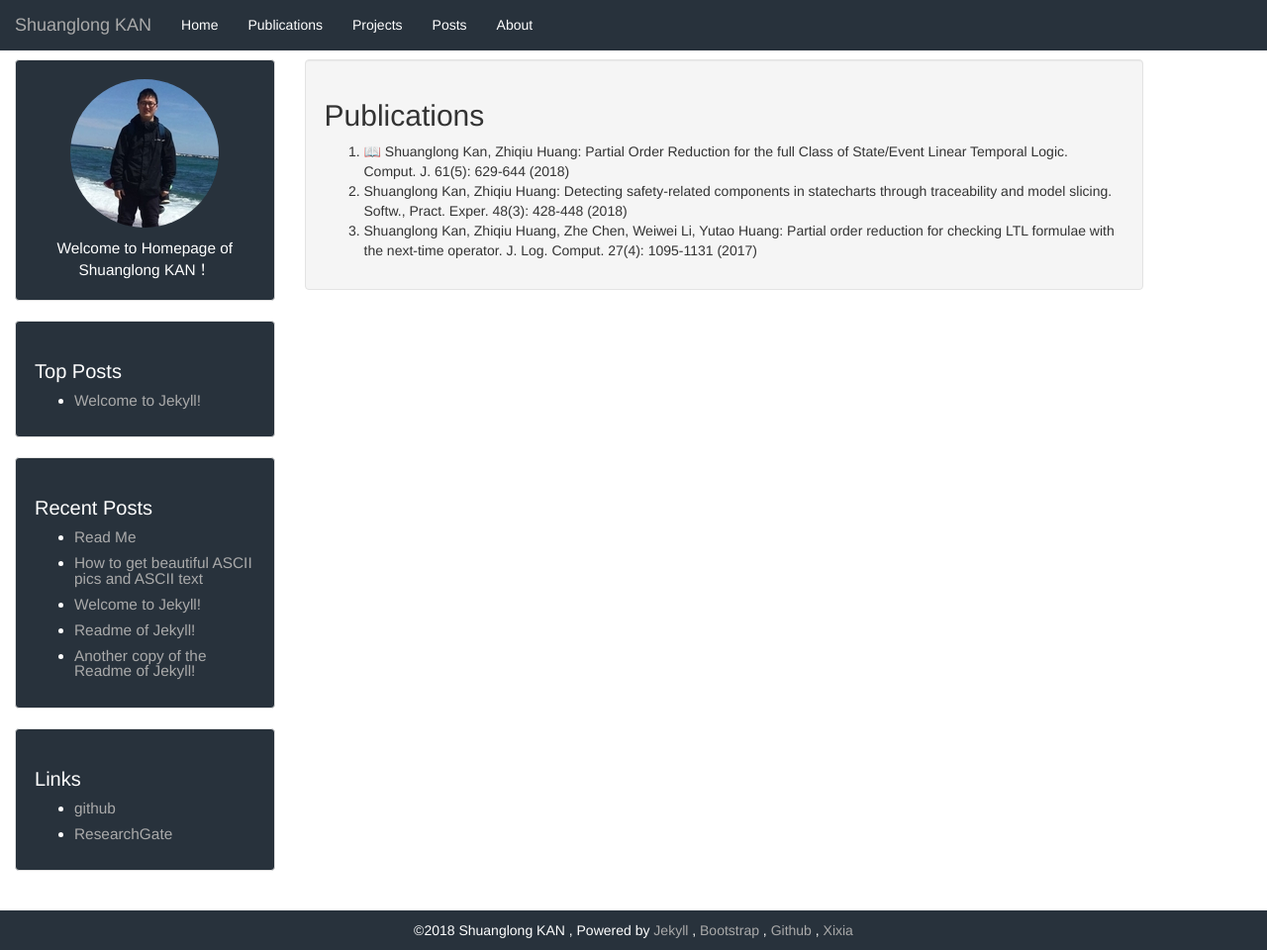
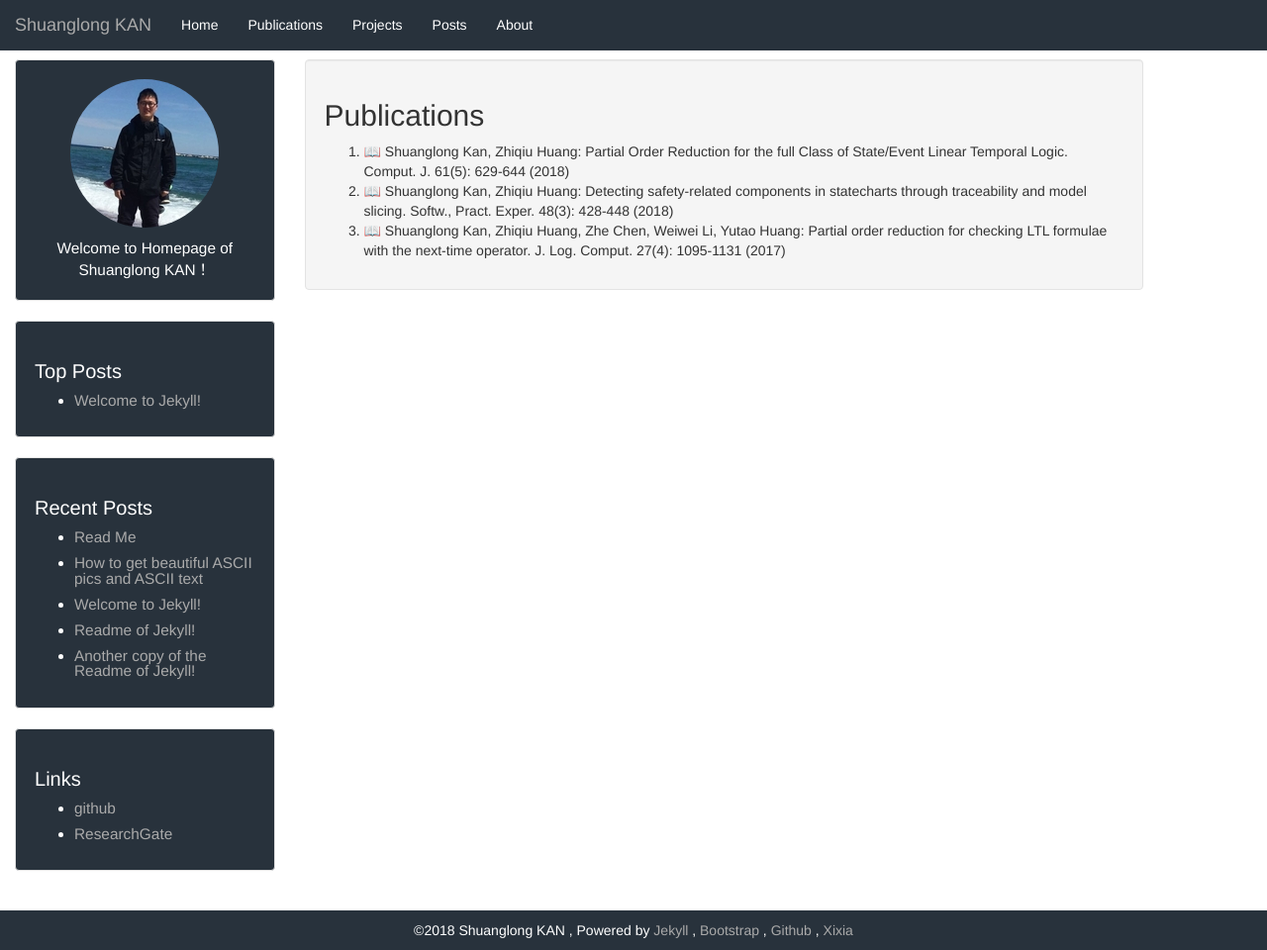
Before and after one commit to ShlKan/kanshuanglong.github.io, a Jekyll site: the page built from publication.html, in a window 1280 px wide and 960 px high. Shown: the whole window at 99% size. Built offline with Jekyll 4.4.1, drawn with Linux system fonts in a browser that asks for light colours; part of the change alters nothing that is shown.

```diff
--- a/publication.html
+++ b/publication.html
@@ -7,8 +7,8 @@ layout: default
     <p>
     <ol type="1">
         <li> &#x1F4D6 Shuanglong Kan, Zhiqiu Huang: Partial Order Reduction for the full Class of State/Event Linear Temporal Logic. Comput. J. 61(5): 629-644 (2018)</li>
-        <li>Shuanglong Kan, Zhiqiu Huang: Detecting safety-related components in statecharts through traceability and model slicing. Softw., Pract. Exper. 48(3): 428-448 (2018)</li>
-        <li>Shuanglong Kan, Zhiqiu Huang, Zhe Chen, Weiwei Li, Yutao Huang: Partial order reduction for checking LTL formulae with the next-time operator. J. Log. Comput. 27(4): 1095-1131 (2017)</li>
+        <li> &#x1F4D6 Shuanglong Kan, Zhiqiu Huang: Detecting safety-related components in statecharts through traceability and model slicing. Softw., Pract. Exper. 48(3): 428-448 (2018)</li>
+        <li> &#x1F4D6 Shuanglong Kan, Zhiqiu Huang, Zhe Chen, Weiwei Li, Yutao Huang: Partial order reduction for checking LTL formulae with the next-time operator. J. Log. Comput. 27(4): 1095-1131 (2017)</li>
     </ol>
     </p>
 </div>
```
